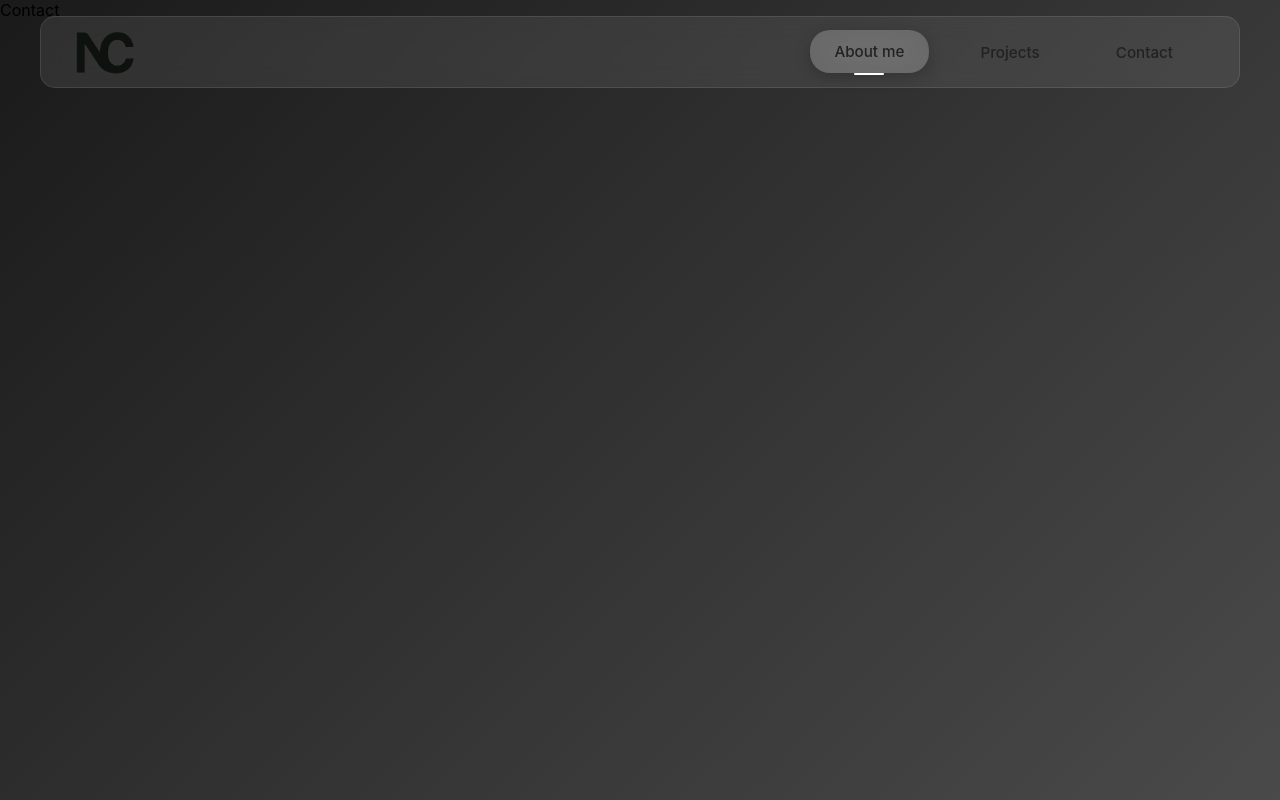
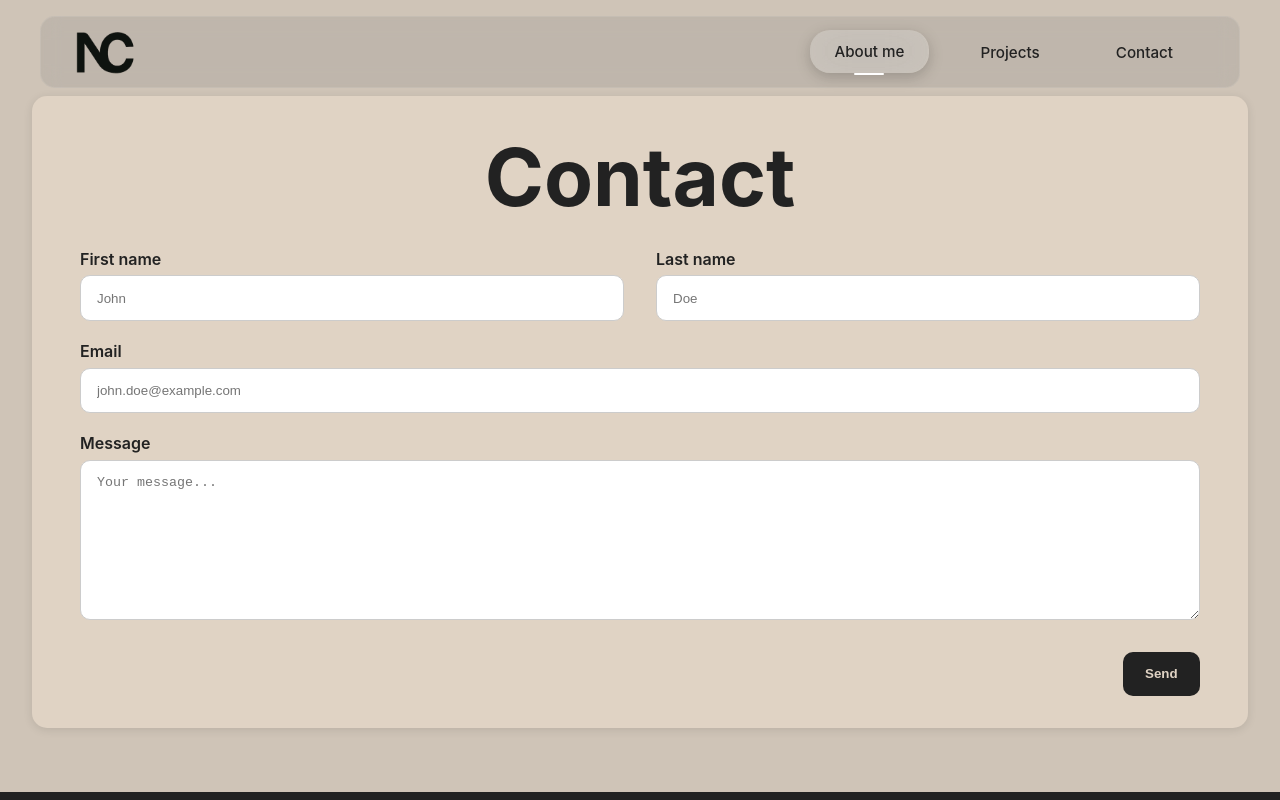
Before and after one commit to Nchappui/portfolio, a React (Create React App) app: page /contact in a window 1280 px wide. Shown: the top 800 px of the page. Built offline with nearby package versions, Linux system fonts and the light colour scheme.

Commit message:
Add Contact page with form and footer integration

```diff
--- a/src/App.css
+++ b/src/App.css
@@ -8,8 +8,9 @@ html {
   scroll-behavior: smooth; /* Scroll fluide pour toute l'application */
 }
 
-body, html {
-  background: linear-gradient(135deg, #1a1a1a, #4a4a4a);
+body,
+html {
+  background: #cfc4b7;
   margin: 0;
   padding: 0;
 }
@@ -21,7 +22,7 @@ body, html {
   -webkit-font-smoothing: antialiased;
   -moz-osx-font-smoothing: grayscale;
   min-height: 100vh;
-  background:linear-gradient(135deg, #1a1a1a, #4a4a4a);
+  background: #cfc4b7;
 }
 
 .main-content {
--- a/src/pages/Contact.css
+++ b/src/pages/Contact.css
@@ -0,0 +1,99 @@
+.contact-page {
+  min-height: 100vh; /* pour coller le footer en bas */
+  display: flex;
+  flex-direction: column;
+}
+
+.empty {
+  flex: 1;
+}
+
+.contactContainer {
+  display: flex;
+  justify-content: center;
+  padding: 2rem;
+}
+
+.contactFormContainer {
+  box-sizing: border-box;
+  width: 100%;
+  max-width: 1600px; /* max 1600px */
+  background: #e0d3c4; /* couleurs existantes */
+  border-radius: 15px;
+  padding: 2rem 3rem;
+  margin: 4rem auto 2rem; /* centre horizontalement, espace au-dessus */
+  box-shadow: 0 2px 10px rgba(0, 0, 0, 0.1);
+}
+
+/* Titre */
+.contact-title h2 {
+  font-size: 5rem;
+  font-weight: 700;
+  color: #222222;
+  margin: 0 0 1.5rem 0;
+  text-align: center;
+}
+
+/* Formulaire */
+.contact-form {
+  display: grid;
+  grid-template-columns: 1fr 1fr;
+  gap: 1.25rem 2rem;
+}
+
+.contact-form .full {
+  grid-column: 1 / -1; /* champs sur toute la largeur */
+}
+
+.contact-form label {
+  display: block;
+  font-weight: 600;
+  color: #222222;
+  margin-bottom: 0.4rem;
+}
+
+.contact-form input,
+.contact-form textarea {
+  width: 100%;
+  padding: 0.9rem 1rem;
+  border: 1px solid #ccc;
+  border-radius: 10px;
+  background: #ffffff;
+  color: #222222;
+}
+
+.contact-form textarea {
+  min-height: 160px;
+  resize: vertical;
+}
+
+.contact-actions {
+  grid-column: 1 / -1;
+  display: flex;
+  justify-content: flex-end;
+  margin-top: 0.5rem;
+}
+
+.contact-actions .submit-btn {
+  background: #222222;
+  color: #e0d3c4;
+  border: none;
+  border-radius: 10px;
+  padding: 0.9rem 1.4rem;
+  font-weight: 700;
+  cursor: pointer;
+}
+
+.contact-actions .submit-btn:hover {
+  filter: brightness(1.05);
+}
+
+/* Responsive */
+@media (max-width: 900px) {
+  .contact-title h2 {
+    font-size: 3.5rem;
+  }
+  .contact-form {
+    grid-template-columns: 1fr;
+  }
+}
--- a/src/pages/Contact.js
+++ b/src/pages/Contact.js
@@ -1,9 +1,66 @@
-import React from 'react'
+import React from "react";
+import "./Contact.css";
+import Footer from "../components/Footer";
 
 const Contact = () => {
   return (
-    <div>Contact</div>
-  )
-}
+    <div className="contact-page">
+      <main className="contactContainer">
+        <section className="contactFormContainer">
+          <div className="contact-title">
+            <h2>Contact</h2>
+          </div>
 
-export default Contact
+          <form className="contact-form" onSubmit={(e) => e.preventDefault()}>
+            <div>
+              <label htmlFor="firstName">First name</label>
+              <input
+                id="firstName"
+                name="firstName"
+                type="text"
+                placeholder="John"
+              />
+            </div>
+            <div>
+              <label htmlFor="lastName">Last name</label>
+              <input
+                id="lastName"
+                name="lastName"
+                type="text"
+                placeholder="Doe"
+              />
+            </div>
+            <div className="full">
+              <label htmlFor="email">Email</label>
+              <input
+                id="email"
+                name="email"
+                type="email"
+                placeholder="john.doe@example.com"
+              />
+            </div>
+            <div className="full">
+              <label htmlFor="message">Message</label>
+              <textarea
+                id="message"
+                name="message"
+                placeholder="Your message..."
+              />
+            </div>
+
+            <div className="contact-actions">
+              <button type="submit" className="submit-btn">
+                Send
+              </button>
+            </div>
+          </form>
+        </section>
+      </main>
+      <section className="empty"></section>
+
+      <Footer />
+    </div>
+  );
+};
+
+export default Contact;
```
